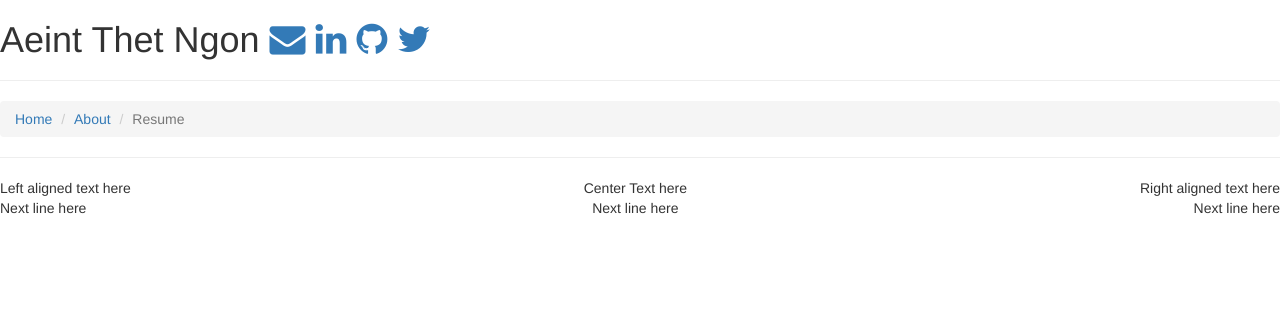
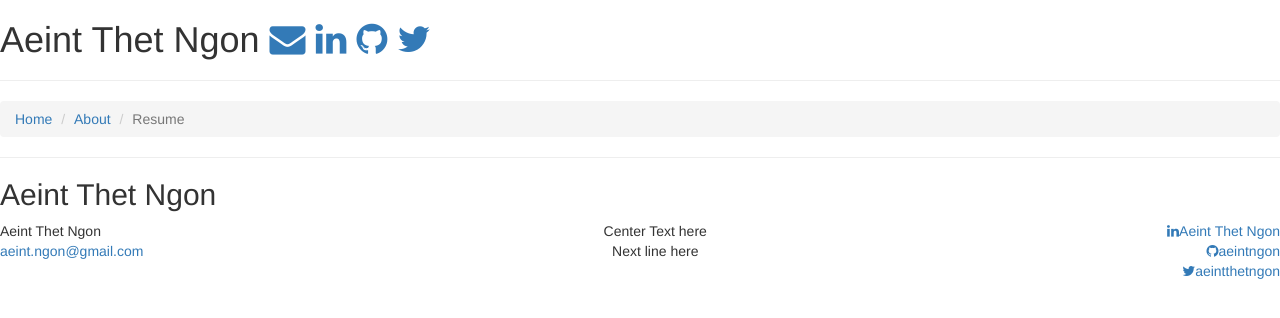
Before and after one commit to aeintngon/old-webpage, a Jekyll site: the page built from index.md, in a window 1280 px wide. Shown: the top 318 px of the page. Built offline with Jekyll 4.4.1, drawn with Linux system fonts in a browser that asks for light colours; nearby versions of some CDN libraries; our own code applies the rules of GitHub Pages for plain Markdown files.

Commit message:
Update default.html

```diff
--- a/_layouts/default.html
+++ b/_layouts/default.html
@@ -5,50 +5,9 @@
     <meta http-equiv="X-UA-Compatible" content="IE=edge">
     <meta name="viewport" content="width=device-width, initial-scale=1">
   <title>Aeint Thet Ngon</title>
-<link rel="stylesheet" href="https://maxcdn.bootstrapcdn.com/bootstrap/3.3.5/css/bootstrap.min.css"/>
+  <link rel="stylesheet" href="https://maxcdn.bootstrapcdn.com/bootstrap/3.3.5/css/bootstrap.min.css"/>
   <link rel="stylesheet" href="https://maxcdn.bootstrapcdn.com/font-awesome/4.3.0/css/font-awesome.min.css">
   <link rel="stylesheet" href="/CSS/styles.css">
-
-  <!--
-  <link rel="stylesheet" href="https://maxcdn.bootstrapcdn.com/font-awesome/4.3.0/css/font-awesome.min.css">
-  <link rel="stylesheet" href="https://maxcdn.bootstrapcdn.com/bootswatch/3.3.7/flatly/bootstrap.min.css"> -->
-<!--<style>
-div.container {
-    width: 100%;
-    border: 1px solid gray;
-}
-
-header, footer {
-    padding: 1em;
-    color: white;
-    background-color: gray;
-    clear: left;
-    text-align: center;
-}
-
-nav {
-    float: left;
-    max-width: 160px;
-    margin: 0;
-    padding: 1em;
-}
-
-nav ul {
-    list-style-type: none;
-    padding: 1;
-}
-
-nav ul a {
-    text-decoration: none;
-}
-
-article {
-    margin-rigt: 170px;
-    border-right: 1px solid gray;
-    padding: 1em;
-    overflow: hidden;
-}
-</style>-->
 </head>
 
 <body>
@@ -70,11 +29,17 @@ article {
 <hr id='bottom-line'>
 
 <footer>
+<div class="site-footer">
+  <h2 class="footer-heading">Aeint Thet Ngon</h2>
 <div id="footer">
-    <p class="left">Left aligned text here<br />Next line here</p>
-    <p class="right">Right aligned text here<br />Next line here</p>
+  <p class="left">Aeint Thet Ngon<br /><a href="mailto:aeintngon@gmail.com">aeint.ngon@gmail.com</a></p>
+  <p class="right"><a href="https://www.linkedin.com/in/Aeintngon/" target="_blank"><i class="fa fa-linkedin" aria-hidden="true"></i>Aeint Thet Ngon</a><br />
+    <a href="https://github.com/aeintngon" target="_blank"><i class="fa fa-github" aria-hidden="true"></i>aeintngon</a><br />
+    <a href="https://twitter.com/aeintthetngon" target="_blank"><i class="fa fa-twitter" aria-hidden="true"></i>aeintthetngon</a>
+  </p>
     <p class="centered">Center Text here<br />Next line here</p>
 </div>
+  </div>
 </footer>
 </body>
 </html>
```
